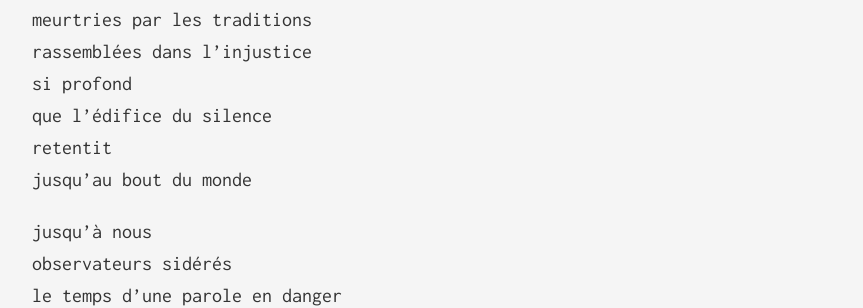
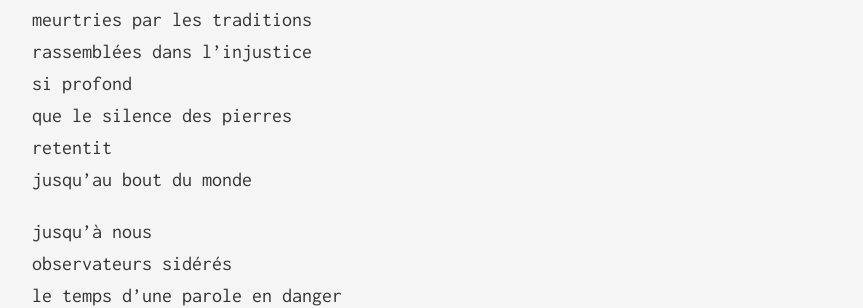
Before and after one commit to enricoJL/enricojl.github.io, a Jekyll site: the page built from _posts/2023-04-02-elixir.md, in a window 1280 px wide. Shown: the part 590-898 px from the top of the page, without its empty margins (208-1071 px from the left). Built offline with Jekyll 4.4.1, drawn with Linux system fonts in a browser that asks for light colours.

Commit message:
correctif

```diff
--- a/_posts/2023-04-02-elixir.md
+++ b/_posts/2023-04-02-elixir.md
@@ -12,7 +12,7 @@ cinq d'entre elles exilées
 meurtries par les traditions
 rassemblées dans l'injustice
 si profond
-que l'édifice du silence
+que le silence des pierres
 retentit
 jusqu'au bout du monde
 
```
